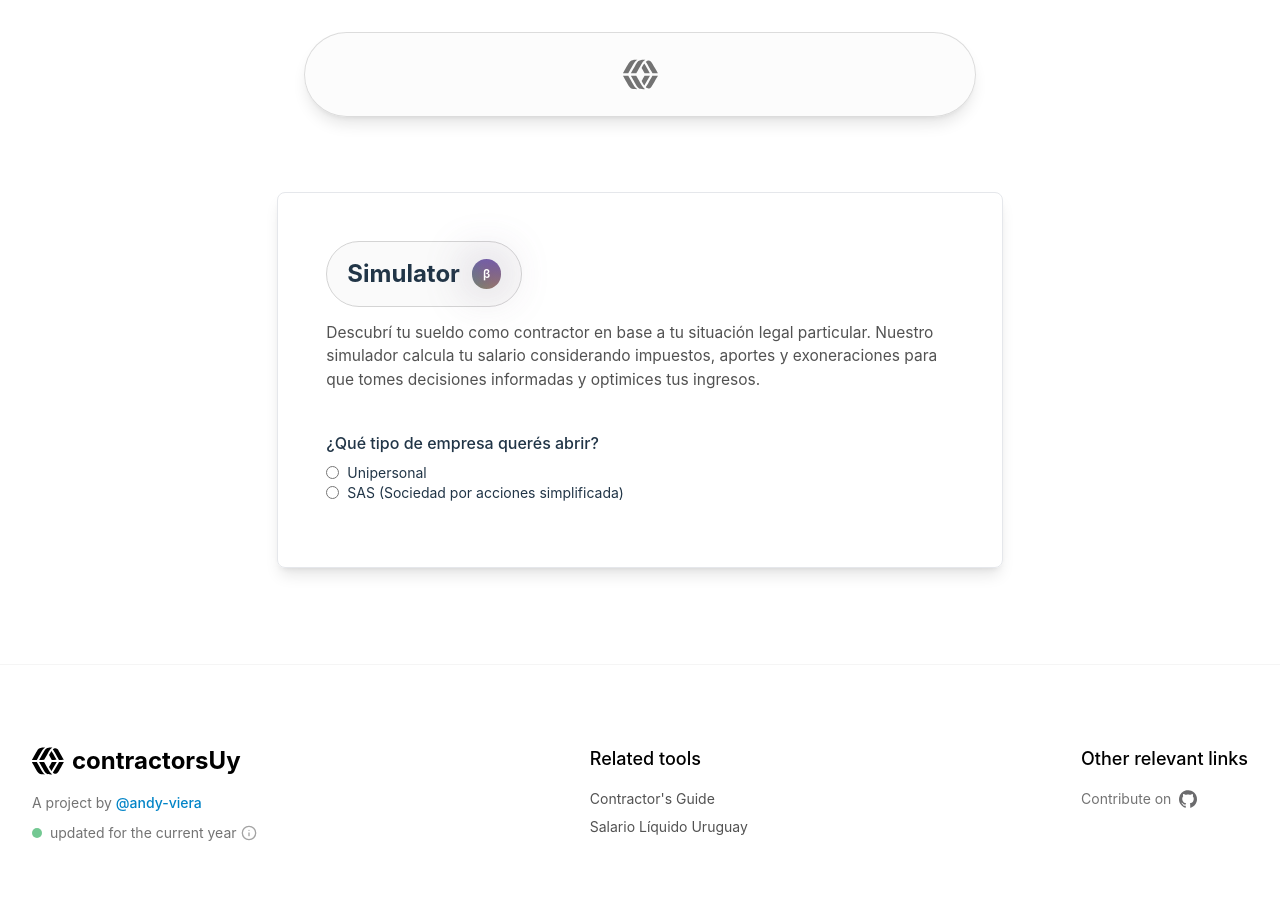
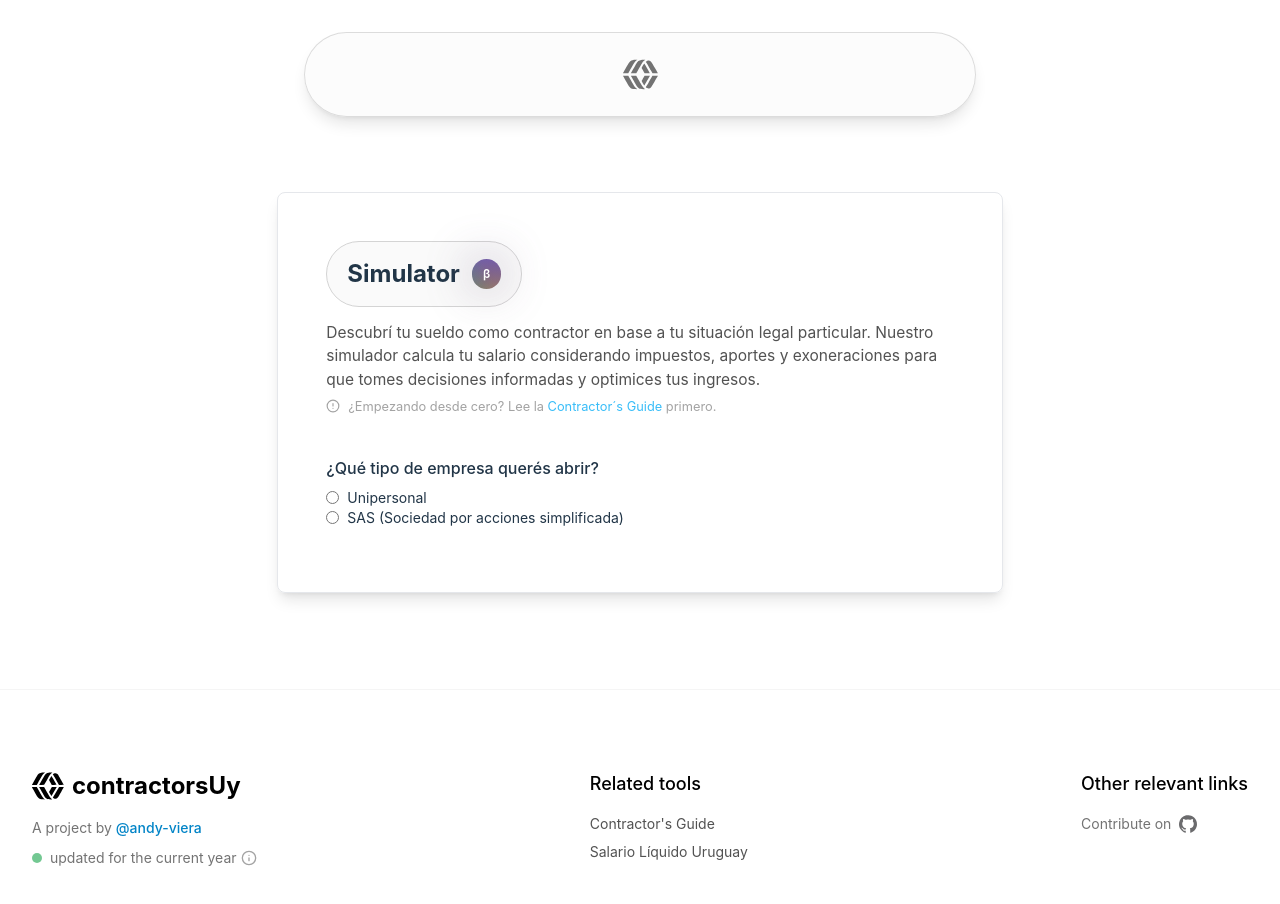
Before and after one commit to andy-viera/contractorsUy, a React (Vite) app: page / in a window 1280 px wide. Shown: the top 904 px of the page. Built offline with nearby package versions, Linux system fonts and the light colour scheme.

Commit message:
feat: add disclaimer to simulator, update guide

```diff
--- a/src/App.tsx
+++ b/src/App.tsx
@@ -103,6 +103,7 @@ function SimulatorForm({
                 particular. Nuestro simulador calcula tu salario considerando
                 impuestos, aportes y exoneraciones para que tomes decisiones
                 informadas y optimices tus ingresos."
+        addDisclaimer
         productStatus="beta"
       />
 
@@ -149,8 +150,7 @@ function Result({ result }: { result: number | undefined }) {
         </p>
         <p className="mt-2 text-xs text-neutral-300">
           * Las estimaciones proporcionadas por éste simulador no incluyen: IVA,
-          contribución a fondo de solidaridad, honorarios de contador,
-          facturación electrónica.
+          honorarios de contador, facturación electrónica.
         </p>
       </div>
     )
--- a/src/components/ProductHeading.tsx
+++ b/src/components/ProductHeading.tsx
@@ -1,14 +1,17 @@
 import { ReactNode } from "react";
 import { BackLightButton } from "./BacklightButton";
+import { CircleAlert } from "lucide-react";
 
 export default function ProductHeading({
   productName,
   productDescription,
   productStatus = "stable",
+  addDisclaimer,
 }: {
   productName: string;
   productDescription: string | ReactNode;
   productStatus?: "alfa" | "beta" | "stable";
+  addDisclaimer?: boolean;
 }) {
   return (
     <section className="mb-10">
@@ -25,7 +28,22 @@ export default function ProductHeading({
           />
         )}
       </div>
-      <p className="text-[0.97rem] text-neutral-600">{productDescription}</p>
+      <p className="text-[0.97rem] text-neutral-600 mb-2.5 md:mb-1.5">
+        {productDescription}
+      </p>
+      {addDisclaimer && (
+        <div className="flex items-center space-x-1.5 md:space-x-0 text-neutral-400">
+          <CircleAlert className="inline-block w-5 h-5 md:w-3.5 md:h-3.5 mr-2" />
+          <small>
+            ¿Empezando desde cero? Lee la{" "}
+            <a href="/guide" className="text-sky-400">
+              {" "}
+              Contractor´s Guide
+            </a>{" "}
+            primero.
+          </small>
+        </div>
+      )}
     </section>
   );
 }
--- a/src/pages/guide/page.tsx
+++ b/src/pages/guide/page.tsx
@@ -15,9 +15,10 @@ export default function Guide() {
               software, requiere entender cómo funciona el sistema de impuestos.
               Si tomás las decisiones correctas, podés optimizar costos y
               trabajar en un marco legal adecuado. Acá te cuento lo más
-              importante desde mi humilde punto de vista como fellow developer
-              en base a lo que yo he entendido. Si encontrás errores podés
-              aportar tu granito de arena reportándolo, para ello mirá{" "}
+              importante desde mi humilde punto de vista en base a lo que he
+              aprendido por experiencia propia, asesoramiento con contadores, e
+              investigación sobre el tema. Si encontrás errores podés aportar tu
+              granito de arena reportándolo, para ello mirá{" "}
               <a
                 target="_blank"
                 className=" text-sky-600"
@@ -442,6 +443,17 @@ export default function Guide() {
                 id="12"
                 target="_blank"
                 className="text-sky-600"
+                href="https://egresados.fondodesolidaridad.edu.uy/aportes-y-montos
+"
+              >
+                Fondo de solidaridad - Aportes y montos
+              </a>
+            </li>
+            <li>
+              <a
+                id="13"
+                target="_blank"
+                className="text-sky-600"
                 href="https://www.reddit.com/r/CharruaDevs/"
               >
                 Se utilizó también información proporcionada por la comunidad
```
